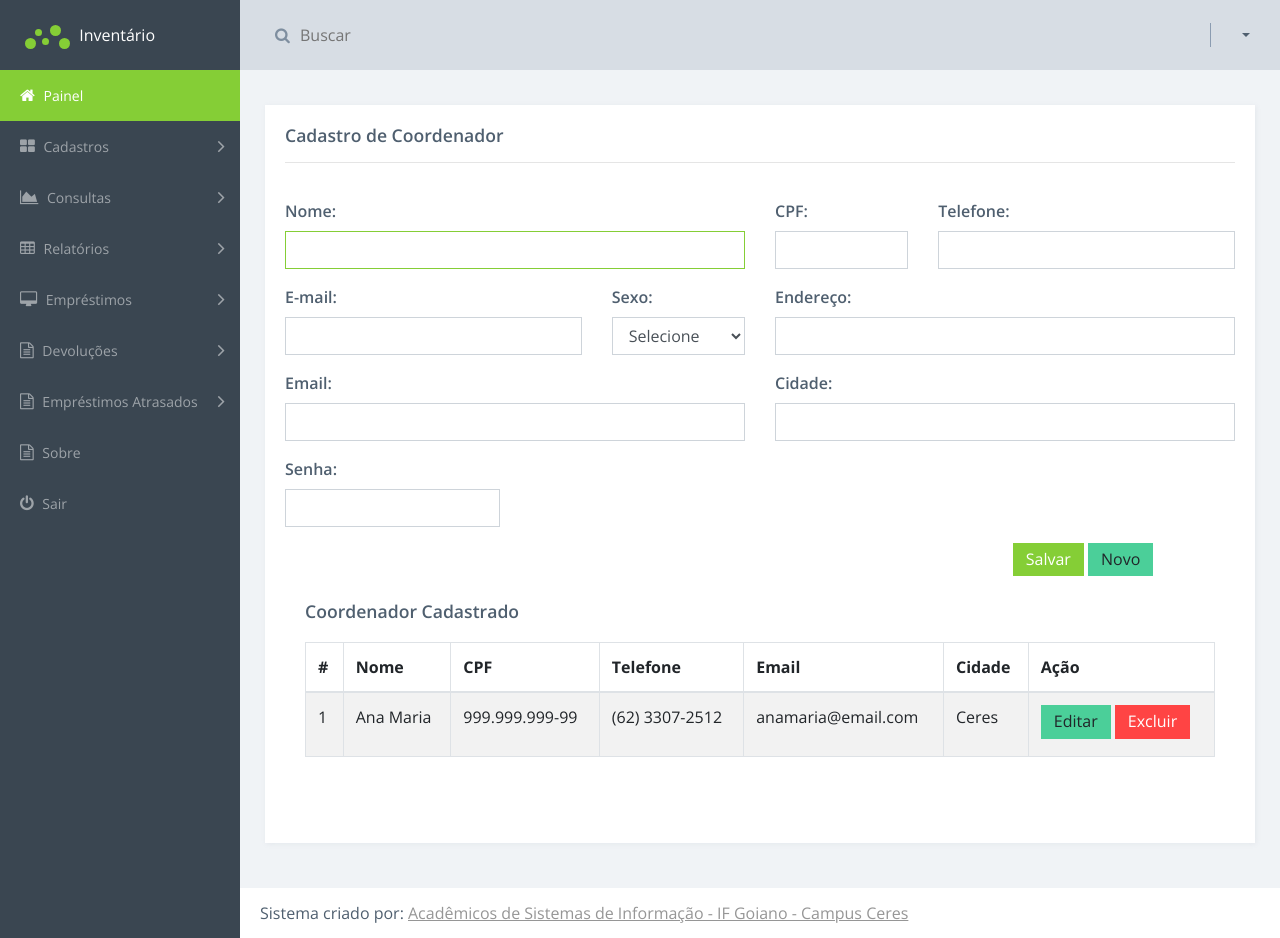
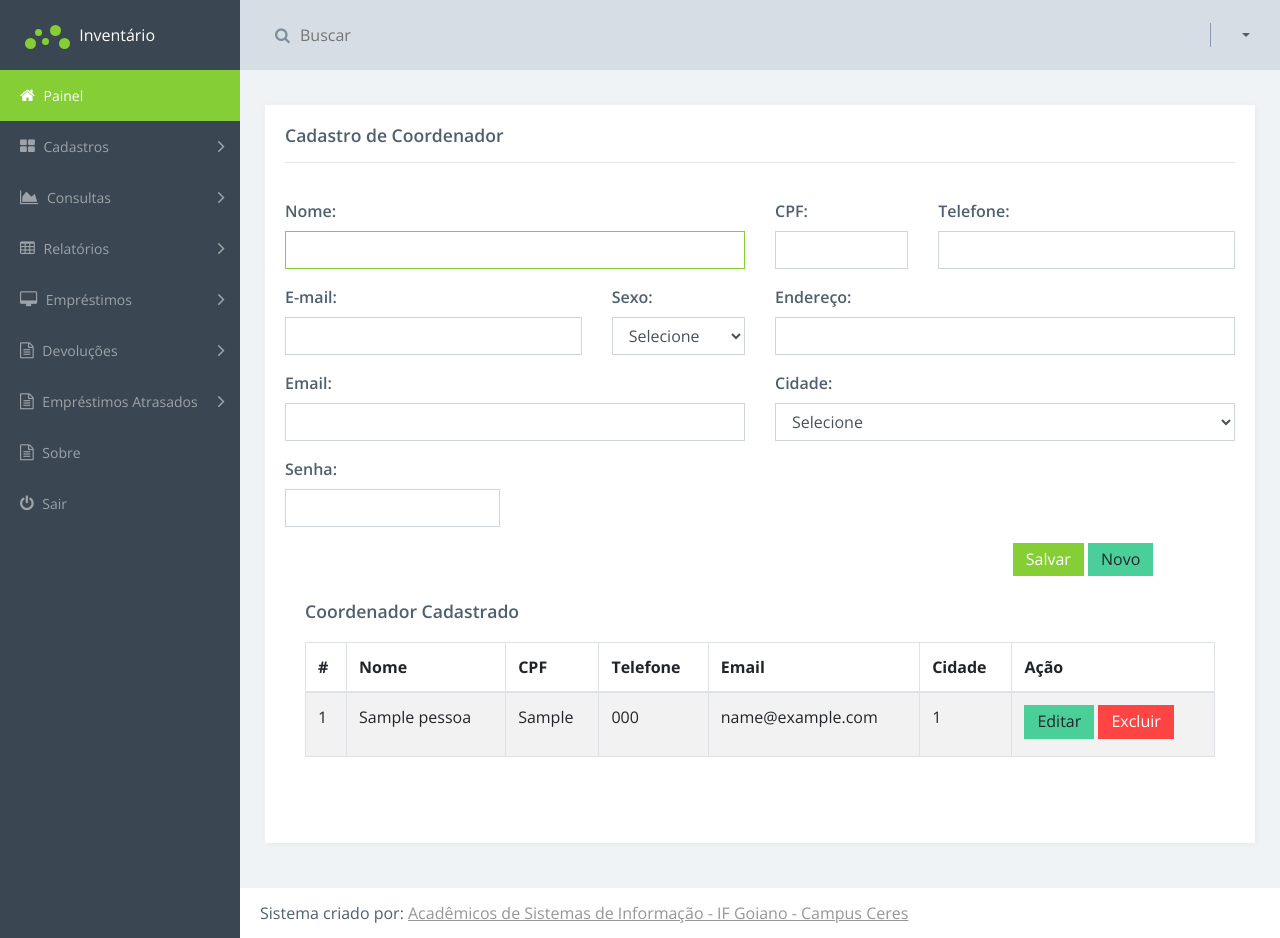
Before and after one commit to jonatas-rezende/SistemaDeInventario, a PHP site: page /view/cadastro_coordenador.php in a window 1280 px wide. Run offline with PHP 8.4, Linux system fonts and the light colour scheme; the visitor is signed in with stand-in values (Sample User, id 1); tables that the repository leaves empty hold one stand-in row (values such as "Sample post"); some libraries are stand-ins or nearby versions.

Commit message:
listagem e cadastro funcionando

```diff
--- a/aplicacao/view/cadastro_coordenador.php
+++ b/aplicacao/view/cadastro_coordenador.php
@@ -43,14 +43,18 @@
                   <section class="section">
 
                      <div class="row">
-
+  							<?php if (isset($_GET['salvo'])) {?>
+                                        <div class='alert alert-success' role='alert'>
+                                                 Salvo com Sucesso!!
+                                                   </div>
+                            <?php }?>
                         <div class="col-md-12">
                            <div class="row card card-block sameheight-item">
                               <div class="title-block">
                                  <h2 class="title"> Cadastro de Coordenador </h2>
                                  <hr>
                               </div>
-                              <form role="form" class="row" id="formulario" name="formulario" method="POST">
+                              <form role="form" class="row" id="formulario" name="formulario" method="POST" action="../controller/CoordenadorController.php">
 
                                  <div class="form-group col-6">
                                     <label class="control-label">Nome: </label>
@@ -76,9 +80,9 @@
                                  <div class="form-group col-2">
                                     <label class="control-label">Sexo:</label>
                                     <select class="form-control boxed" id="sexo" name="sexo" >
-                                      <option>Selecione</option>
-                                      <option>Masculino</option>
-                                      <option>Feminino</option>
+                                      <option value="">Selecione</option>
+                                      <option value="M">Masculino</option>
+                                      <option value="F">Feminino</option>
                                     </select>
                                  </div>
 
@@ -92,9 +96,15 @@
                                     <input type="email" id="email" name="email" class="form-control boxed">
                                  </div>
 
+									<?php require_once '../controller/CoordenadorController.php';?>
                                  <div class="form-group col-6">
                                    <label class="control-label">Cidade: </label>
-                                   <input type="text" id="cidade" name="cidade"  class="form-control boxed">
+                                 	<select class="form-control boxed" name="cidade" id="cidade">
+                                 		<option value="">Selecione</option>
+                                 		<?php foreach (listaCidades() as $cidades){?>
+                                 		<option id="<?= $cidades->id_cidade; ?>" value="<?= $cidades->id_cidade; ?>"><?= $cidades->nome;?></option>
+                                 		<?php }?>
+                                 	</select>
                                 </div>
                                 <div class="form-group col-3">
                                   <label class="control-label">Senha: </label>
@@ -113,6 +123,7 @@
                                    <input type="submit" id="salvar" name="salvar"  class="btn btn-primary" value="Salvar">
                                    <input type="reset" class="btn btn-success" value="Novo"/>
                                  </div>
+                                 <?php if (listaCoordenadres() != null) {?>
 
                               <div class="col-md-12">
                                       <div class="card">
@@ -137,25 +148,27 @@
                                                               </tr>
                                                           </thead>
 
+														<?php foreach (listaCoordenadres() as $coordenadores){?>
                                                           <tbody>
-                                                          <td>1</td>
-                                                                <td>Ana Maria</td>
-                                                                <td>999.999.999-99</td>
-                                                                <td>(62) 3307-2512</td>
-                                                                <td>anamaria@email.com</td>
-                                                                <td>Ceres</td>
+                                                          		<td><?= $coordenadores->id_pessoa;?></td>
+                                                                <td><?= $coordenadores->nome;?></td>
+                                                                <td><?= $coordenadores->CPF;?></td>
+                                                                <td><?= $coordenadores->telefone;?></td>
+                                                                <td><?= $coordenadores->email;?></td>
+                                                                <td><?= $coordenadores->id_cidade;?></td>
                                                                 <td><button type="button" class="btn btn-success">Editar</button>
                                                                     <button type="button" class="btn btn-danger">Excluir</button>
                                                                 </td>
                                                           </tbody>
+                                                        	<?php }?>
                                                       </table>
                                                   </div>
                                               </section>
                                           </div>
                                       </div>
                                   </div>
+                                  <?php }?>
                               </form>
-
                            </div>
                         </div>
                      </div>
```
